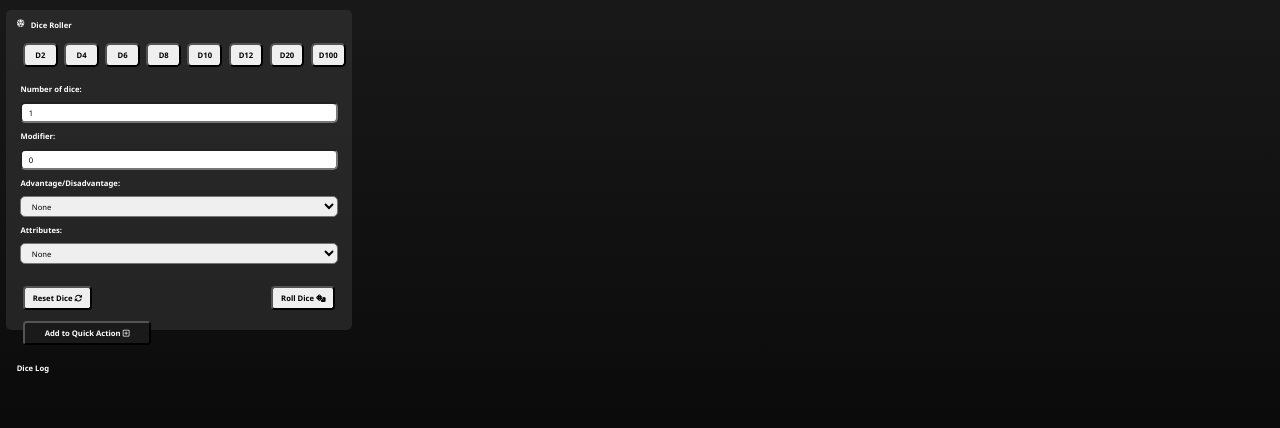
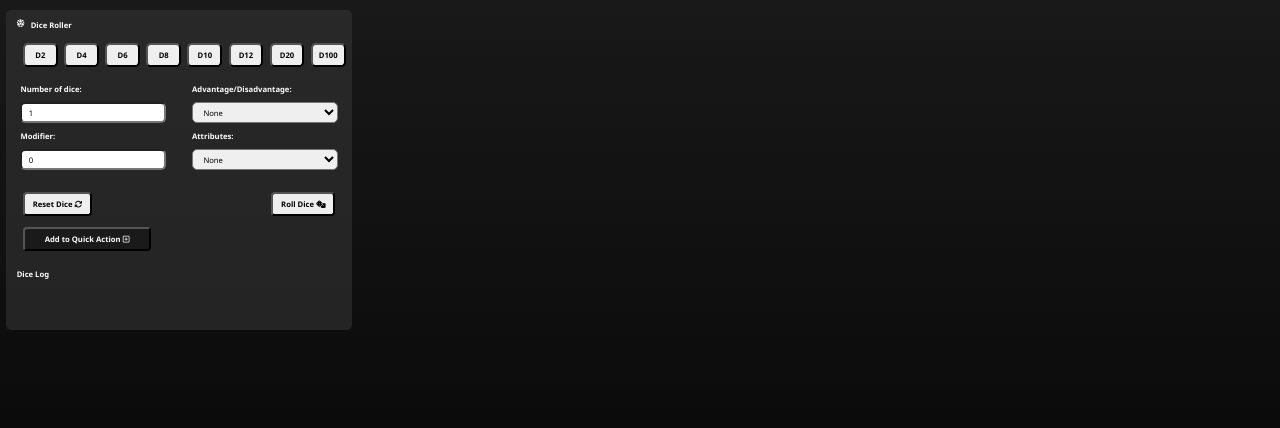
Before and after one commit to mrcrayonmuncher9000/dnd, a plain HTML site: page MinDND/index.html in a window 1280 px wide. Shown: the part 42-470 px from the top of the page. Drawn offline with Linux system fonts and the light colour scheme.

Commit message:
Fixed Dice Roller Layout

```diff
--- a/MinDND/style.css
+++ b/MinDND/style.css
@@ -152,8 +152,6 @@ body {
     font-weight: bold;
 }
 
-.diceButton::after
-
 #dicemodCont {
     margin: 0;
     padding: 0;
```
